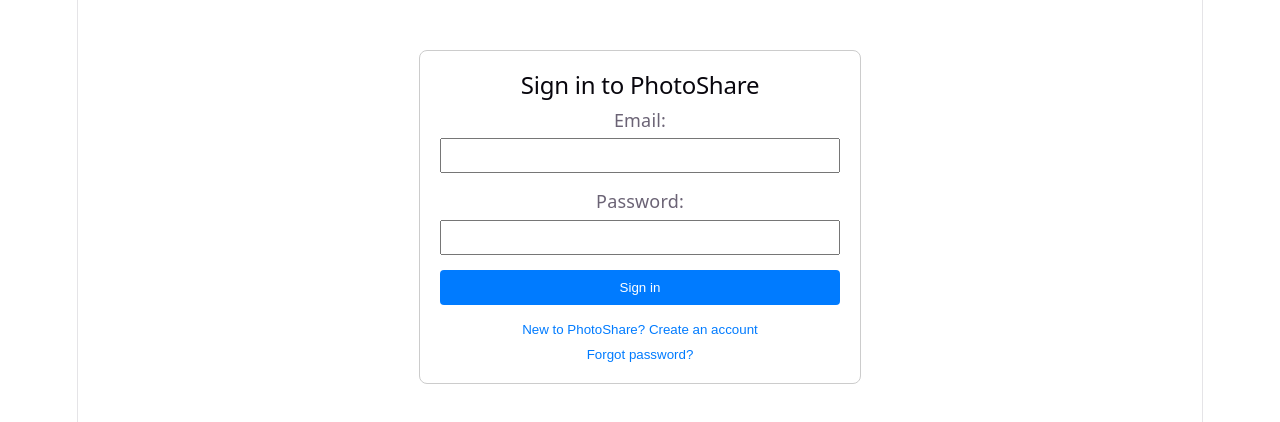
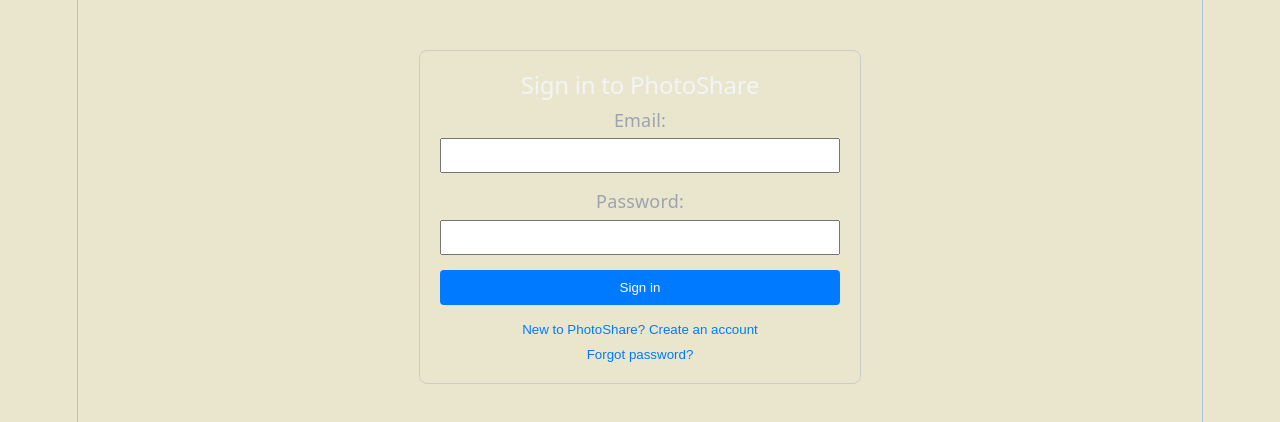
Before and after one commit to pm012/photoShare_FastAPI, a React (Vite) app in the folder frontend/: page / in a window 1280 px wide. Shown: the top 422 px of the page. Built offline with nearby package versions, Linux system fonts and the light colour scheme; no server answers.

Commit message:
Minor fixes to UI:  fixed select image presents, styling for some elements in  main color scheme

```diff
--- a/frontend/src/App.css
+++ b/frontend/src/App.css
@@ -199,7 +199,7 @@
 .app-header { display: flex; align-items: center; gap: 28px; padding: 18px 42px; border-bottom: 1px solid #ded1c7; background: #fffdf9; }
 .brand-button { padding: 0; border: 0; color: #2d2725; background: transparent; cursor: pointer; font: 800 22px/1 var(--sans); letter-spacing: -.8px; }
 .main-nav { display: flex; gap: 4px; margin-right: auto; }
-.nav-button, .logout-button { padding: 9px 12px; border: 0; color: #756b68; background: transparent; cursor: pointer; font: inherit; font-size: 14px; }
+.nav-button, .logout-button { padding: 9px 12px; border: 0; color: #756b68; background: transparent; background-color: #e9c685; cursor: pointer; font: inherit; font-size: 14px; }
 .nav-button.active { color: #db5a3c; font-weight: 800; }
 .logout-button { color: #9e2f24; border: 1px solid #e4aaa0; border-radius: 4px; }
 
@@ -221,7 +221,7 @@
 .profile-stats strong { color: #2d2725; font-size: 20px; }
 .profile-stats span, .section-heading > span { color: #756b68; font-size: 13px; }
 .section-heading { display: flex; align-items: end; justify-content: space-between; margin-bottom: 18px; }
-.section-heading h3 { margin: 4px 0 0; color: #2d2725; font-size: 28px; }
+.section-heading h3 { margin: 4px 0 0; color: #c2a59d; font-size: 28px; }
 .profile-photo-grid { display: grid; grid-template-columns: repeat(auto-fill, minmax(220px, 1fr)); gap: 18px; }
 .profile-photo { overflow: hidden; background: #fffdf9; border: 1px solid #e2d7ce; }
 .profile-photo img { display: block; width: 100%; aspect-ratio: 1; object-fit: cover; background: #e8ded6; }
@@ -299,7 +299,7 @@
 .danger-button:disabled { opacity: .5; cursor: wait; }
 .inline-edit textarea, .comment-form textarea, .comment-content textarea { width: 100%; box-sizing: border-box; padding: 10px; margin-bottom: 8px; border: 1px solid #d4c7bd; border-radius: 4px; font: inherit; resize: vertical; }
 .transform-panel { display: grid; gap: 10px; }
-.transform-panel select { padding: 10px; border: 1px solid #d4c7bd; border-radius: 4px; background: #fffdf9; font: inherit; }
+.transform-panel select { padding: 10px; border: 1px solid #d4c7bd; border-radius: 4px; background: #fffdf9; background-color: #fffdf9; color: #222222;}
 .transformation-result { display: grid; gap: 8px; margin-top: 4px; }
 .transformation-result img { width: 100%; max-height: 180px; object-fit: contain; background: #fffdf9; }
 .transformation-result a { color: #9e2f24; font-size: 13px; font-weight: 700; }
@@ -415,7 +415,7 @@
 .photo-rating { display: flex; align-items: center; gap: 8px; margin-bottom: 8px; color: #475569; font-size: 13px; font-weight: 800; }
 .stars { display: inline-flex; gap: 1px; color: #cbd5e1; font-size: 15px; line-height: 1; }
 .stars .star.filled { color: #f97316; }
-.photo-description { display: -webkit-box; min-height: 4.35em; max-height: 4.35em; overflow: hidden; color: #3e3531; line-height: 1.45; -webkit-box-orient: vertical; -webkit-line-clamp: 3; }
+.photo-description { display: -webkit-box; min-height: 4.35em; max-height: 4.35em; overflow: hidden; color: #3e3531; line-height: 1.45; -webkit-box-orient: vertical; -webkit-line-clamp: 3; line-clamp: 3; }
 .tag-list { display: flex; flex-wrap: wrap; align-content: flex-start; height: 50px; overflow: hidden; gap: 6px; margin-top: 14px; }
 .tag { padding: 4px 8px; color: #756b68; background: #f1e8e0; border-radius: 3px; font-size: 12px; }
 .lightbox-backdrop { position: fixed; z-index: 20; inset: 0; display: grid; place-items: center; padding: 24px; background: rgba(15, 23, 42, .88); }
--- a/frontend/src/index.css
+++ b/frontend/src/index.css
@@ -5,7 +5,7 @@
   --border: #e5e4e7;
   --code-bg: #f4f3ec;
   --accent: #aa3bff;
-  --accent-bg: rgba(170, 59, 255, 0.1);
+  --accent-bg: #95978bdc;
   --accent-border: rgba(170, 59, 255, 0.5);
   --social-bg: rgba(244, 243, 236, 0.5);
   --shadow:
@@ -30,17 +30,17 @@
   }
 }
 
-@media (prefers-color-scheme: dark) {
+@media (prefers-color-scheme: light) {
   :root {
     --text: #9ca3af;
     --text-h: #f3f4f6;
-    --bg: #16171d;
-    --border: #2e303a;
-    --code-bg: #1f2028;
+    --bg: #e6e3c6dc;
+    --border: #abc2d8;
+    --code-bg: #9094ad;
     --accent: #c084fc;
-    --accent-bg: rgba(192, 132, 252, 0.15);
+    --accent-bg: rgba(148, 139, 156, 0.849);
     --accent-border: rgba(192, 132, 252, 0.5);
-    --social-bg: rgba(47, 48, 58, 0.5);
+    --social-bg: rgba(125, 127, 153, 0.973);
     --shadow:
       rgba(0, 0, 0, 0.4) 0 10px 15px -3px, rgba(0, 0, 0, 0.25) 0 4px 6px -2px;
   }
```
Also changed, not shown: 1 other file (tests, documents, lock files or other folders).
